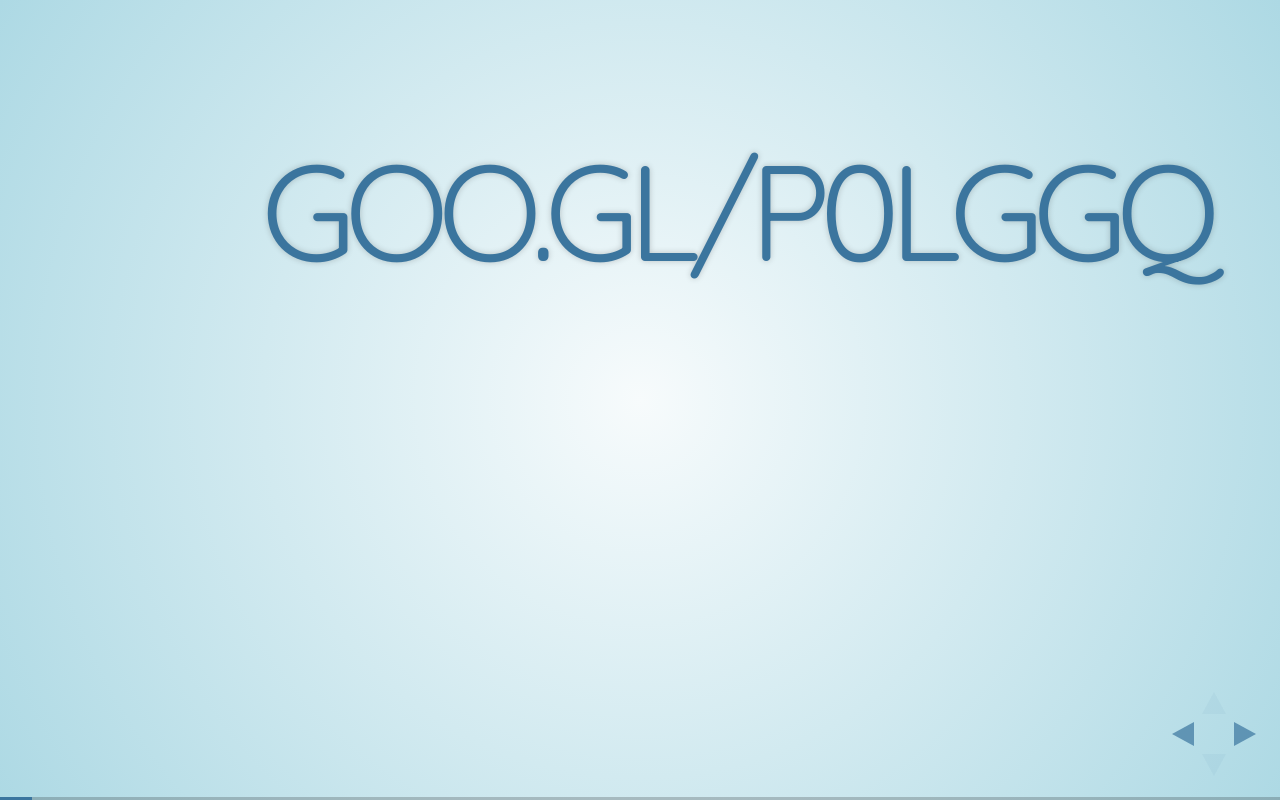
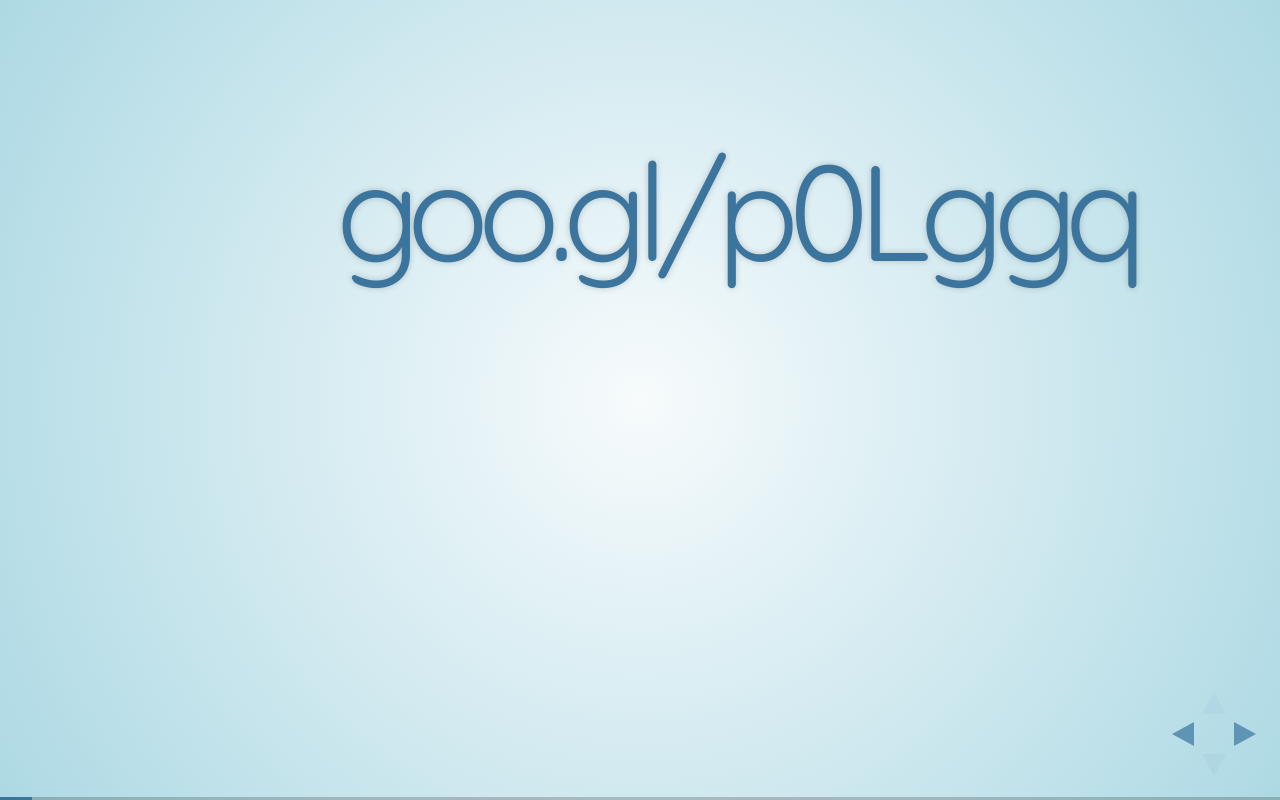
Before and after one commit to Hossman333/HTML5-Animation-with-JavaScript-slides, a website: page index.html in a window 1280 px wide. Both pictures are taken after a click on the element 1251 px from the left and 734 px from the top of the page. Drawn offline with nearby package versions, Linux system fonts and the light colour scheme.

Commit message:
made url case sensetive

```diff
--- a/index.html
+++ b/index.html
@@ -1,3 +1,7 @@
+<!-- ANALYTICS -->
+<!-- http://goo.gl/#analytics/goo.gl/p0Lggq/all_time -->
+
+
 <!doctype html>
 <html lang="en">
 
@@ -49,7 +53,7 @@
 				</section>
 
 				<section>
-					<h1 style="width: 120%"><a target="_blank" href="http://goo.gl/p0Lggq">goo.gl/p0Lggq</a></h1>
+					<h1 style="width: 120%; text-transform: none;"><a target="_blank" href="http://goo.gl/p0Lggq">goo.gl/p0Lggq</a></h1>
 				</section>
 
 				<section>
```
